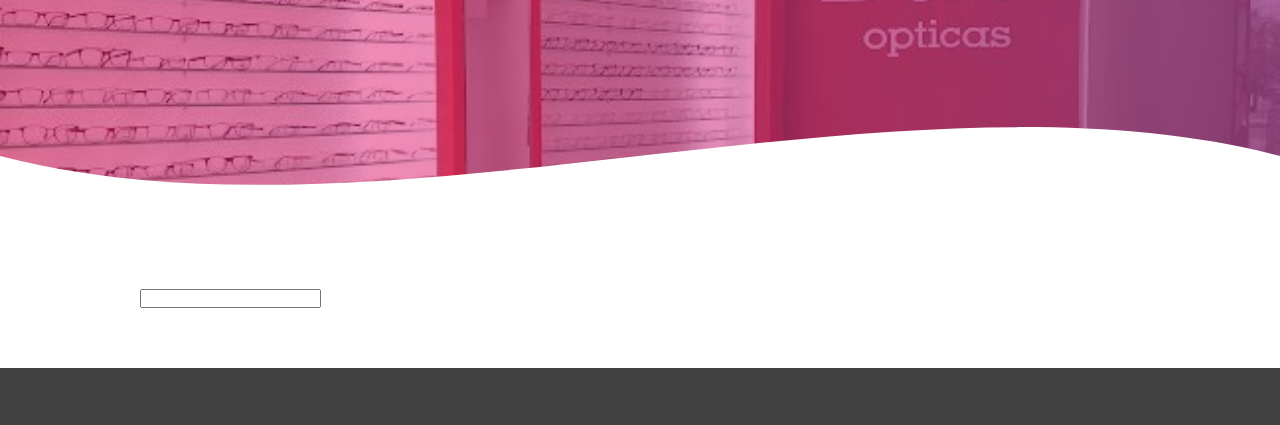
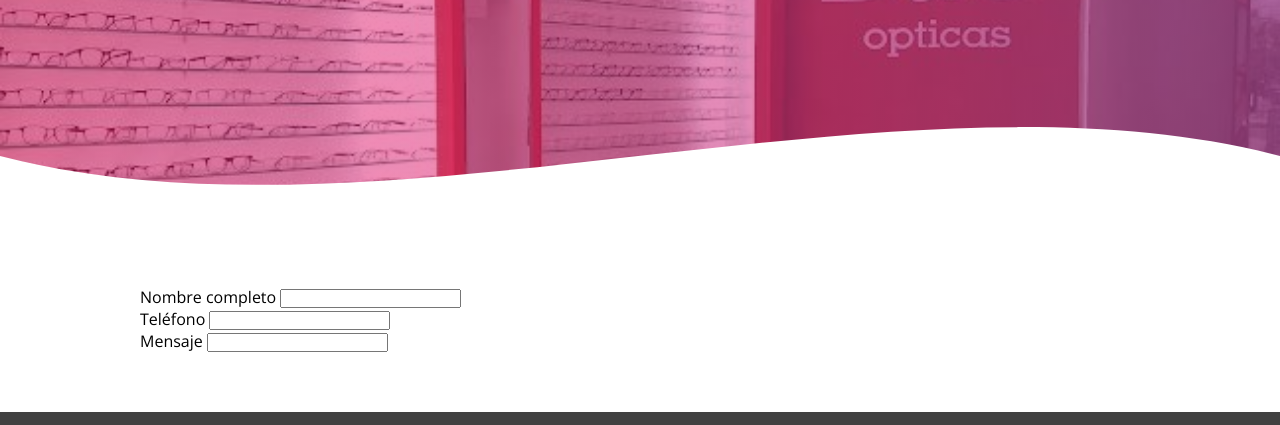
Before and after one commit to gubiarpa/arpasoft.upn.soluweb-proj-client, a plain HTML site: page contacto.html in a window 1280 px wide. Shown: the part 344-769 px from the top of the page. Drawn offline with nearby package versions, Linux system fonts and the light colour scheme.

Commit message:
Build Contact Form

```diff
--- a/contacto.html
+++ b/contacto.html
@@ -33,7 +33,18 @@
     <main>
         <section class="contenedor sobre-nosotros">
             <form>
-                <input type="text" name="" id="">
+                <div>
+                    <label for="txtNombre">Nombre completo</label>
+                    <input type="text" name="Nombre" id="txtNombre">
+                </div>
+                <div>
+                    <label for="txtTelefono">Teléfono</label>
+                    <input type="tel" name="Telefono" id="txtTelefono">
+                </div>
+                <div>
+                    <label for="txtMensaje">Mensaje</label>
+                    <input type="text" name="Mensaje" id="txtMensaje">
+                </div>
             </form>
         </section>
     </main>
```
